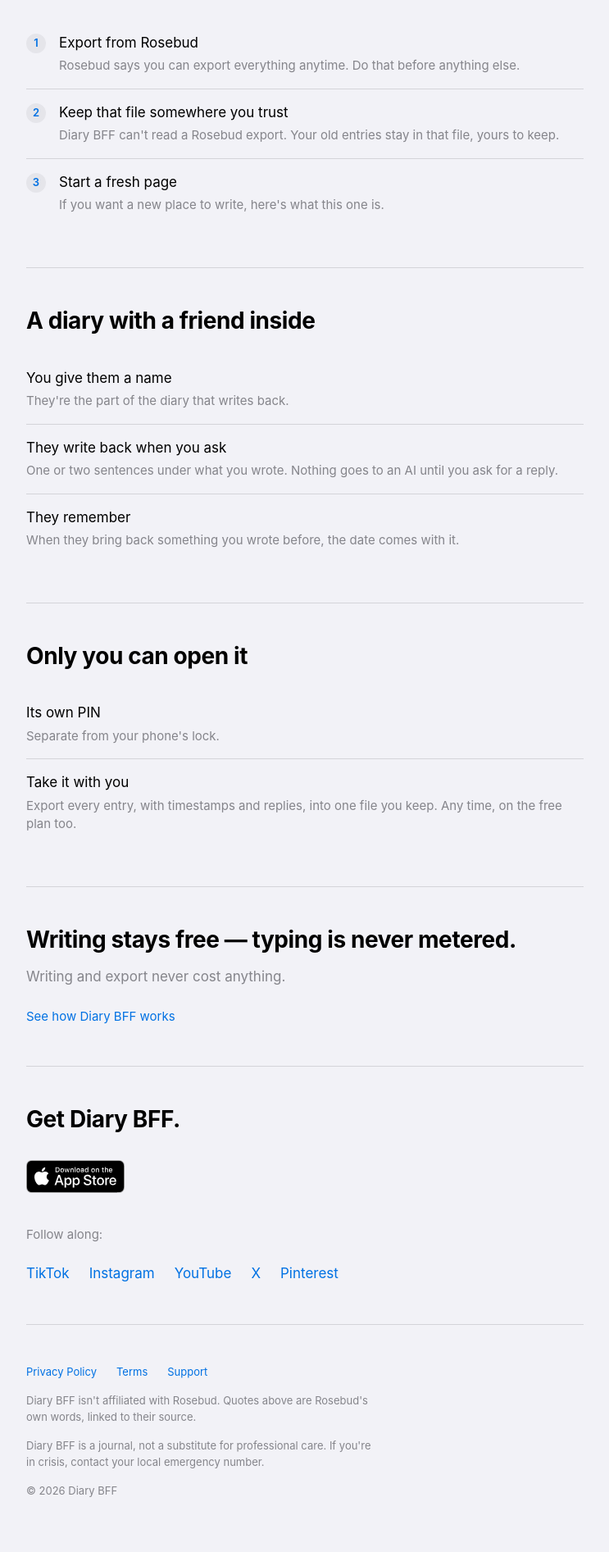
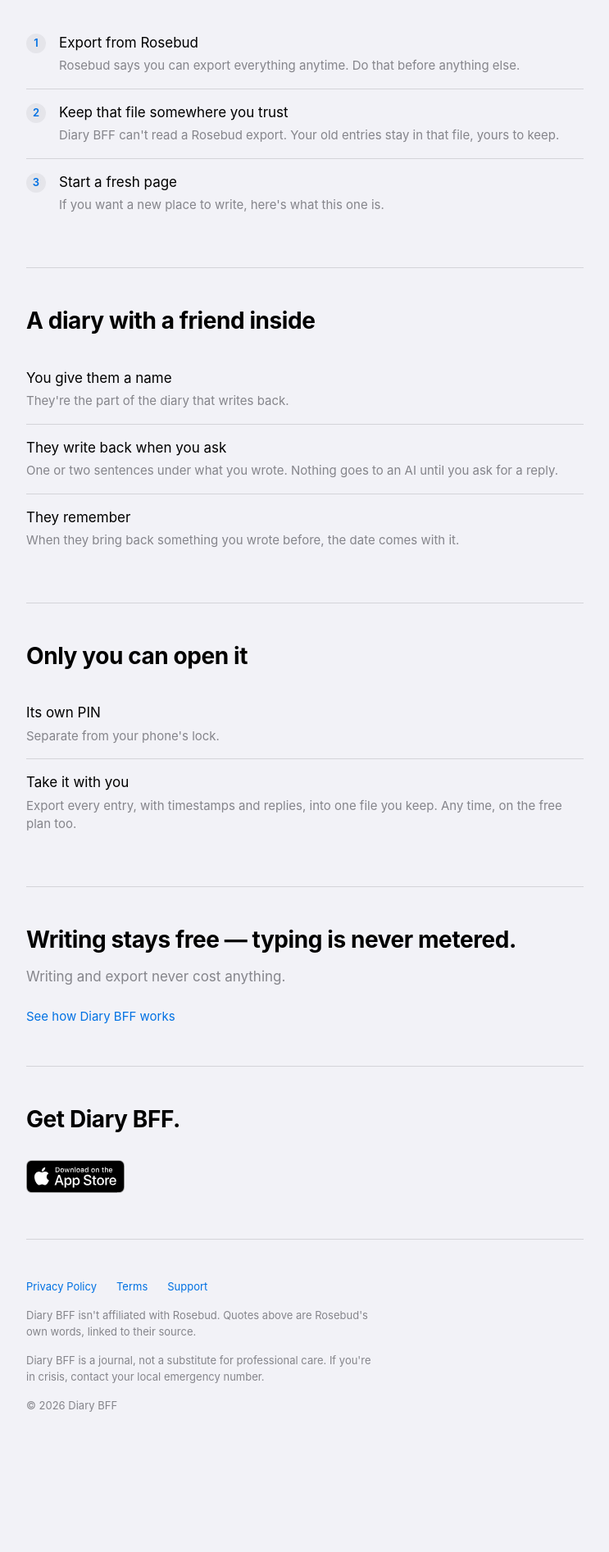
Before and after one commit to danielchen720-ui/twilight-diary-legal, a Jekyll site: the page rosebud/index.html, which Jekyll copies as it is, in a window 1280 px wide. Shown: the part 850-2743 px from the top of the page at 82% size, without its empty margins (268-1011 px from the left). Built offline with Jekyll 4.4.1, drawn with Linux system fonts in a browser that asks for light colours; after the commit the page ends 2639 px from its top, so only the background shows below that.

Commit message:
首页 + /rosebud/ 删「Follow along」社媒整块（老板 10-12 核 Instagram / X 均 0 帖）；对应 .follow / .social 样式一起删，og / meta 不动
本地只读核：三页 + _layouts 共 12 条站内 href/src 目标都在，无死链。

Co-Authored-By: Claude Opus 5.5 <noreply@anthropic.com>

```diff
--- a/rosebud/index.html
+++ b/rosebud/index.html
@@ -66,7 +66,6 @@
   ul.plain li:last-child{border-bottom:0}
   ul.plain li span{display:block;color:var(--label2);font-size:15px;margin-top:4px}
   .back{display:inline-block;margin-top:var(--s3);font-size:15px}
-  .social{margin-top:var(--s3);display:flex;flex-wrap:wrap;gap:var(--s2) var(--s3);font-size:17px}
   footer{padding:var(--s6) 0 var(--s8);border-top:1px solid var(--sep);font-size:13px;color:var(--label2)}
   footer .links a{margin-right:var(--s3)}
   footer p{margin-top:var(--s2);max-width:52ch}
@@ -74,7 +73,6 @@
   /* App Store badge (Apple Marketing Guidelines: unmodified artwork, ≥40px tall on screen, clear space ≥ ¼ of its height, one badge per page) */
   .badge{display:inline-block;margin-top:var(--s3);padding:var(--s1) 0;line-height:0}
   .badge img{height:40px;width:auto}
-  .follow{margin-top:var(--s4);color:var(--label2);font-size:15px}
 </style>
 </head>
 <body>
@@ -139,14 +137,6 @@
           <img src="/assets/download-on-the-app-store-black.svg" alt="Download on the App Store" width="120" height="40">
         </picture>
       </a>
-      <p class="follow">Follow along:</p>
-      <div class="social">
-        <a href="https://www.tiktok.com/@diarybffapp">TikTok</a>
-        <a href="https://www.instagram.com/diarybff.app/">Instagram</a>
-        <a href="https://www.youtube.com/@diarybff">YouTube</a>
-        <a href="https://x.com/diarybffapp">X</a>
-        <a href="https://www.pinterest.com/diarybffapp/">Pinterest</a>
-      </div>
     </section>
   </main>
 
```
Also changed, not shown: index.html (+0 -8 lines).
